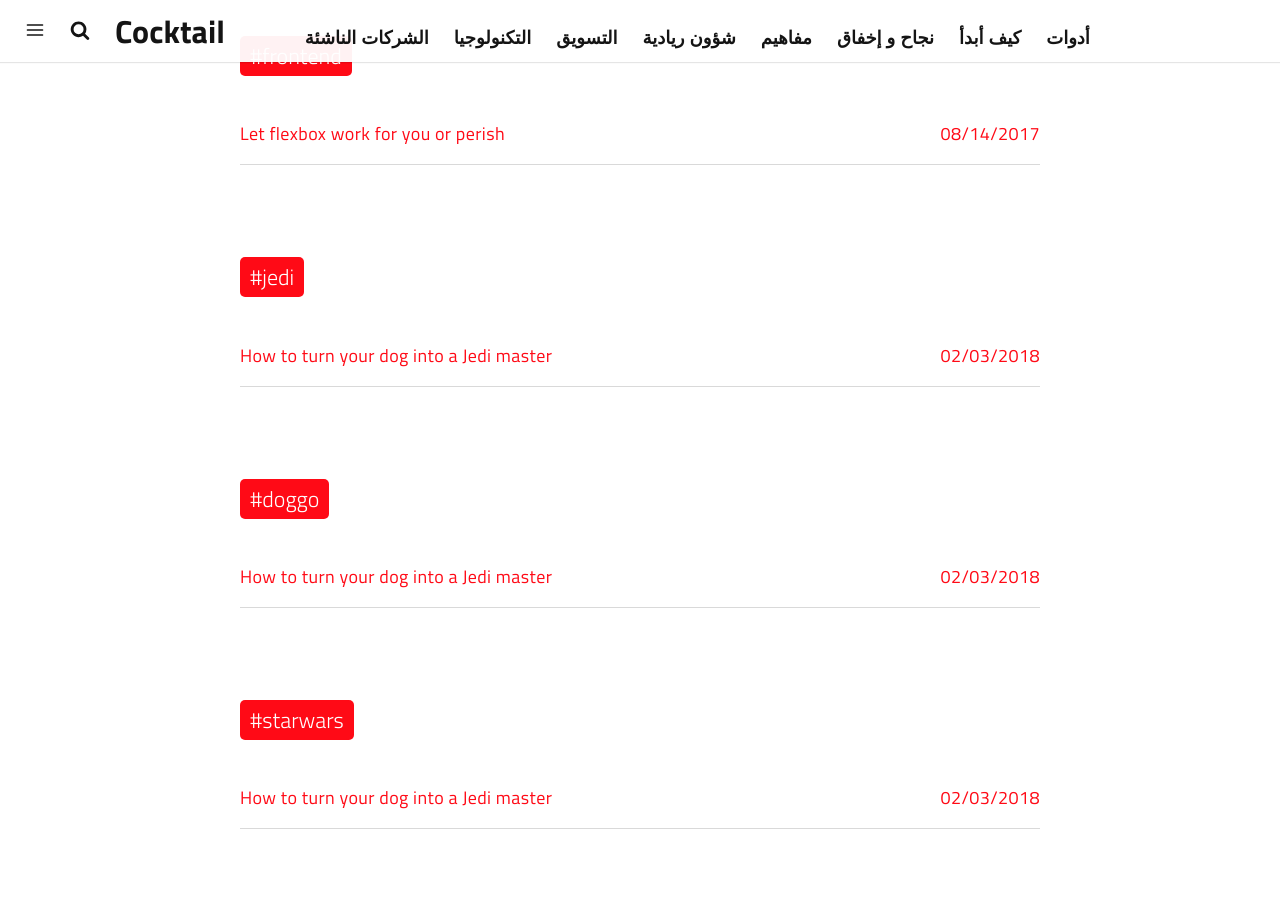
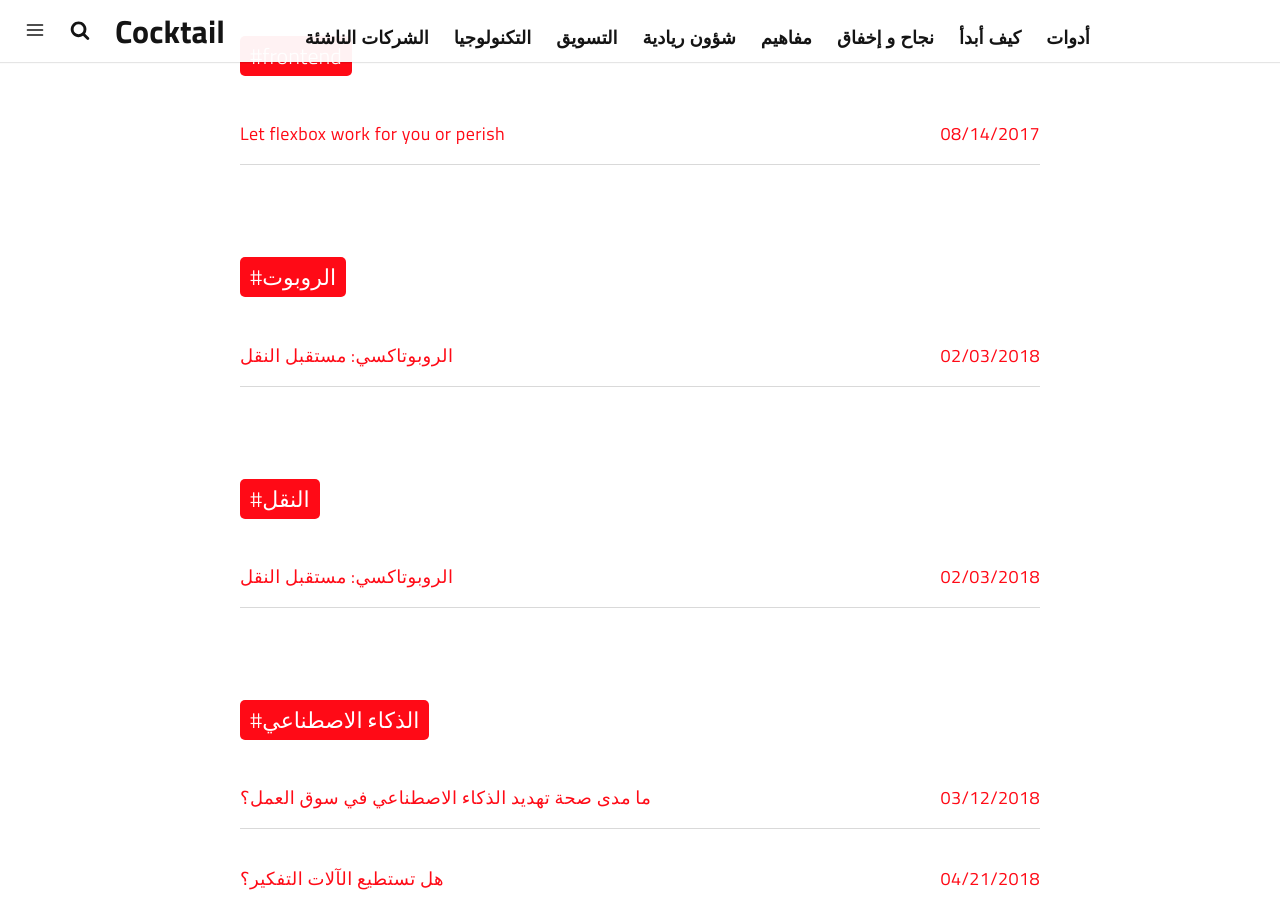
Before and after one commit to houcinegl/jekflix-AR, a Jekyll site: the page built from tags.html, in a window 1280 px wide and 900 px high, scrolled down 4347 px. Built offline with Jekyll 4.4.1, drawn with Linux system fonts in a browser that asks for light colours; a script that is not in the unit is left out; part of the change alters nothing that is shown; some of the changed text lies outside the part shown.

Commit message:
Update Posts “2012-08-08-how-to-turn-your-dog-into-a-jedi-master”

````diff
--- a/_posts/2012-08-08-how-to-turn-your-dog-into-a-jedi-master.md
+++ b/_posts/2012-08-08-how-to-turn-your-dog-into-a-jedi-master.md
@@ -1,127 +1,51 @@
 ---
 date: 2018-02-03 12:26:40
 layout: post
-title: How to turn your dog into a Jedi master
-subtitle: Lorem ipsum dolor sit amet, consectetur adipisicing elit.
-description: Lorem ipsum dolor sit amet, consectetur adipisicing elit, sed do eiusmod tempor incididunt ut labore et dolore magna aliqua.
-image: https://res.cloudinary.com/dm7h7e8xj/image/upload/v1559821648/theme8_knvabs.jpg
-optimized_image: https://res.cloudinary.com/dm7h7e8xj/image/upload/c_scale,w_380/v1559821648/theme8_knvabs.jpg
-category: tutorial
+title: "الروبوتاكسي: مستقبل النقل"
+subtitle: ""
+description: شهد العالم ثورة في صناعة سيارات الأجرة مع ظهور تطبيقات استدعاء
+  سيارات الأجرة مثل Uber و Lyft. اضطرت الشركات القائمة إلى تعديل ...
+image: /assets/img/uploads/nutonomy-driverless-car-e1507048177691.jpg
+optimized_image: /assets/img/uploads/nutonomy-driverless-car-e1507048177691.jpg
+category: التكنولوجيا
 tags:
-  - jedi
-  - doggo
-  - starwars
+  - الروبوت
+  - النقل
 author: thiagorossener
+paginate: true
 ---
+**\
+شهد العالم ثورة في صناعة سيارات الأجرة مع ظهور تطبيقات استدعاء سيارات الأجرة مثل Uber و Lyft.** لقد اضطرت الشركات القائمة إلى تحديث عروضها - إدخال التطبيقات ، على سبيل المثال - وجعل العملية أكثر شفافية. الآن ، يؤدي الذكاء الاصطناعي المتقدم إلى ظهور قوة تخريبية جديدة في الصناعة: محور الروبوت.
 
-Cas sociis natoque penatibus et magnis <a href="#">dis parturient montes</a>, nascetur ridiculus mus. *Aenean eu leo quam.* Pellentesque ornare sem lacinia quam venenatis vestibulum. Sed posuere consectetur est at lobortis. Cras mattis consectetur purus sit amet fermentum.
+لقد ألهمت التكنولوجيا رؤى طوباوية لنهاية ملكية السيارات الخاصة ، مع تمكن الناس بدلاً من ذلك من الاعتماد على أسطول مؤتمت بالكامل من المركبات لنقلهم إلى وجهاتهم المقصودة ، عند الطلب. ما إذا كان هذا يتحقق في النهاية لم يتضح بعد ؛ ومع ذلك ، ما هو مؤكد هو أن الروبوتات الآلية تخضع بالفعل لتجارب عامة محدودة في جميع أنحاء العالم ، تديرها أمثال NuTonomy في سنغافورة و Waymo في فينيكس ، أريزونا. ومع ذلك ، يبدو من المرجح أن الصين ستشهد أول استخدام تجاري لهذه التكنولوجيا ، حيث تستهدف شركة التكنولوجيا الصينية العملاقة بايدو إطلاقها في مدينة تشانغشا بحلول نهاية العام.
 
-> Curabitur blandit tempus porttitor. Nullam quis risus eget urna mollis ornare vel eu leo. Nullam id dolor id nibh ultricies vehicula ut id elit.
+كان السباق لتطوير التكنولوجيا مرًا في بعض الأحيان. رفعت Google دعوى قضائية ضد أوبر بزعم سرقتها لأسرار تجارية تتعلق بمركبات ذاتية القيادة في عام 2017 ووجهت للمهندس الذي كان مركز القضية ، أنتوني ليفاندوفسكي ، 33 تهمة بالسرقة ومحاولة السرقة في أغسطس 2019. إن الكأس المقدسة التي تقود المنافسة المسعورة هي تم تصنيف المركبات ذاتية القيادة في المستوى الخامس على معايير جمعية مهندسي السيارات (SAE) لمعيار أتمتة القيادة ، مما يعني أنها قادرة على العمل في جميع الظروف دون تفاعل بشري.
 
-Etiam porta **sem malesuada magna** mollis euismod. Cras mattis consectetur purus sit amet fermentum. Aenean lacinia bibendum nulla sed consectetur.
+ومع ذلك ، لا يزال هناك عدد من العقبات التي يجب التغلب عليها قبل وضع خدمة حقيقية لروبوتات الأجرة. كما ذكرت المعلومات لأول مرة ، من بين 10500 رحلة قامت بها وايمو في شهري يوليو وأغسطس ، حصل 30 ٪ على تصنيف أقل من خمس نجوم من الركاب. ومن الرحلات التي قدمتها الشركة للموظفين في وادي السيليكون ، ارتفع هذا الرقم إلى 47٪. كان هناك أيضًا عدد من الحوادث القاتلة البارزة التي تنطوي على نظام الطيار الآلي SAE المستوى 2 من Tesla ، بالإضافة إلى وفاة Elaine Herzberg عام 2018 التي صدمتها مركبة اختبار Uber ذاتية القيادة. على الرغم من هذه المأساة ، يبدو أن ظهور المركبات ذاتية القيادة والمركبة الآلية سيكون لها تأثير إيجابي كبير على الحد من وفيات الطرق. في عرض تقديمي عام 2018 ، نقل جون كرافسيك ، الرئيس التنفيذي لشركة Waymo ، عن إحصائيات تظهر أن الخطأ البشري كان مسؤولاً عن 94٪ من الحوادث في الولايات المتحدة.
 
-## Inline HTML elements
+**وايمو**
 
-HTML defines a long list of available inline tags, a complete list of which can be found on the [Mozilla Developer Network](https://developer.mozilla.org/en-US/docs/Web/HTML/Element).
+بدأت شركة Waymo المملوكة لشركة Alphabet Inc الحياة كمشروع داخلي للسيارة ذاتية القيادة من Google. ربما تكون لديها أعظم تجربة مع ظروف العالم الحقيقي ، قائلة على موقعها على الإنترنت إنه منذ عام 2009 ، سجلت "تكنولوجيا القيادة الذاتية بالكامل" الخاصة بها مسافة 10 ملايين ميل على طرق العالم الحقيقي.
 
-- **To bold text**, use `<strong>`.
-- *To italicize text*, use `<em>`.
-- Abbreviations, like <abbr title="HyperText Markup Langage">HTML</abbr> should use `<abbr>`, with an optional `title` attribute for the full phrase.
-- Citations, like <cite>&mdash; Thiago Rossener</cite>, should use `<cite>`.
-- <del>Deleted</del> text should use `<del>` and <ins>inserted</ins> text should use `<ins>`.
-- Superscript <sup>text</sup> uses `<sup>` and subscript <sub>text</sub> uses `<sub>`.
+تعتمد تجربة شركة Waymo One robotaxi المذكورة أعلاه في فينيكس ، أريزونا على المستخدمين الذين يستخدمون تطبيق Waymo. ومع ذلك ، أعلنت الشركة مؤخرًا عن شراكة مع شركة Lyft لنقل الركاب ، مما جعل عشرة من مركباتها متاحة خارج النظام البيئي الخاص بشركة Waymo.
 
-Most of these elements are styled by browsers with few modifications on our part.
+**ديدي**
 
-# Heading 1
+أعلنت شركة النقل الصينية Didi Chuxing (DiDi) مؤخرًا أنها ستسمح للعملاء في شنغهاي بالترحيب بالمركبات ذاتية القيادة عبر تطبيق.
 
-## Heading 2
+منذ تأسيسها في عام 2012 ، جمعت الشركة أكثر من 20 مليار دولار ، باستثمارات من أمثال SoftBank و Toyota و Apple ، التي ساهمت بمليار دولار في عام 2016. تشتهر شركة DiDi بأنها اشترت أعمال Uber في الصين ، وأعلنت سابقًا عن شراكة مع تحالف رينو ونيسان وميتسوبيشي للعمل على المركبات ذاتية القيادة.
 
-### Heading 3
+<!--StartFragment-->
 
-#### Heading 4
+\
+منحت حكومة شنغهاي الشركة الإذن باختبار أسطولها المستقل في منطقة جيادينغ بالمدينة. سيتم نشر 30 مركبة مستقلة مختلفة ، جميعها في المستوى الرابع على مقياس SAE. سيظل البشر في بعض الأحيان يقودون المركبات ، حيث أشارت الشركة إلى تعقيد بيئة شنغهاي كعامل مخفف. وفقًا لما أوردته شركة Autoblog ، من المقرر إطلاق الخدمة في غضون \`\` شهرين '' ، والتوسع إلى بكين وشنتشن بحلول عام 2020 ، وإطلاقها خارج البلاد بحلول عام 2021.
 
-Vivamus sagittis lacus vel augue rutrum faucibus dolor auctor. Duis mollis, est non commodo luctus, nisi erat porttitor ligula, eget lacinia odio sem nec elit. Morbi leo risus, porta ac consectetur ac, vestibulum at eros.
+"من خلال العمل مع شركائنا في صناعة السيارات ، لدى DiDi القدرة على أن تصبح أول شركة تحقق خدمة سيارات الأجرة الآلية على نطاق واسع في الصين ،" قال Zhang Bo ، CTO في DiDi والرئيس التنفيذي لشركة DiDi للقيادة الذاتية.
 
-## Code
+**تسلا**
 
-Cum sociis natoque penatibus et magnis dis `code element` montes, nascetur ridiculus mus.
+يعتمد المفهوم التقليدي لخدمة robotaxi على نموذج الأعمال الحالي ، فقط مع إخراج السائق من المعادلة. ومع ذلك ، تتصور Tesla وجود شبكة موزعة من المركبات المملوكة شخصيًا يتم إرسالها لأداء أعمال التاكسي عندما لا تكون قيد الاستخدام من قبل أصحابها. في يوم الاستقلال الذاتي للشركة لعام 2019 ، قال الرئيس التنفيذي للشركة الذي لا يمكن التنبؤ به بشكل سيئ إنه "واثق جدًا" من أن شبكة مشاركة الركوب المستقلة ستكون جاهزة بحلول عام 2020.
 
-```js
-// Example can be run directly in your JavaScript console
+كانت الخدمة جارية منذ فترة طويلة ، حيث طرح ماسك الفكرة لأول مرة في عام 2016. وتتمثل إحدى الميزات التي تمتلكها الشركة على المنافسين في وجود أسطول من المركبات يمكن منحه القدرات الجديدة المطلوبة من خلال تحديث البرنامج. ونقلت TechCrunch عن Musk قوله: "من وجهة نظرنا ، إذا تقدمت بسرعة لمدة عام ، ربما عام وثلاثة أشهر ، ولكن في العام المقبل بالتأكيد ، سيكون لدينا أكثر من مليون روبوتاكس على الطريق. يستيقظ الأسطول مع تحديث جوي ؛ هذا كل ما يتطلبه الأمر ".
 
-// Create a function that takes two arguments and returns the sum of those arguments
-var adder = new Function("a", "b", "return a + b");
-
-// Call the function
-adder(2, 6);
-// > 8
-```
-
-Aenean lacinia bibendum nulla sed consectetur. Etiam porta sem malesuada magna mollis euismod. Fusce dapibus, tellus ac cursus commodo, tortor mauris condimentum nibh, ut fermentum massa.
-
-## Lists
-
-Cum sociis natoque penatibus et magnis dis parturient montes, nascetur ridiculus mus. Aenean lacinia bibendum nulla sed consectetur. Etiam porta sem malesuada magna mollis euismod. Fusce dapibus, tellus ac cursus commodo, tortor mauris condimentum nibh, ut fermentum massa justo sit amet risus.
-
-* Praesent commodo cursus magna, vel scelerisque nisl consectetur et.
-* Donec id elit non mi porta gravida at eget metus.
-* Nulla vitae elit libero, a pharetra augue.
-
-Donec ullamcorper nulla non metus auctor fringilla. Nulla vitae elit libero, a pharetra augue.
-
-1. Vestibulum id ligula porta felis euismod semper.
-2. Cum sociis natoque penatibus et magnis dis parturient montes, nascetur ridiculus mus.
-3. Maecenas sed diam eget risus varius blandit sit amet non magna.
-
-Cras mattis consectetur purus sit amet fermentum. Sed posuere consectetur est at lobortis.
-
-Integer posuere erat a ante venenatis dapibus posuere velit aliquet. Morbi leo risus, porta ac consectetur ac, vestibulum at eros. Nullam quis risus eget urna mollis ornare vel eu leo.
-
-## Images
-
-Quisque consequat sapien eget quam rhoncus, sit amet laoreet diam tempus. Aliquam aliquam metus erat, a pulvinar turpis suscipit at.
-
-![placeholder](https://placehold.it/800x400 "Large example image")
-![placeholder](https://placehold.it/400x200 "Medium example image")
-![placeholder](https://placehold.it/200x200 "Small example image")
-
-## Tables
-
-Aenean lacinia bibendum nulla sed consectetur. Lorem ipsum dolor sit amet, consectetur adipiscing elit.
-
-<table>
-  <thead>
-    <tr>
-      <th>Name</th>
-      <th>Upvotes</th>
-      <th>Downvotes</th>
-    </tr>
-  </thead>
-  <tfoot>
-    <tr>
-      <td>Totals</td>
-      <td>21</td>
-      <td>23</td>
-    </tr>
-  </tfoot>
-  <tbody>
-    <tr>
-      <td>Alice</td>
-      <td>10</td>
-      <td>11</td>
-    </tr>
-    <tr>
-      <td>Bob</td>
-      <td>4</td>
-      <td>3</td>
-    </tr>
-    <tr>
-      <td>Charlie</td>
-      <td>7</td>
-      <td>9</td>
-    </tr>
-  </tbody>
-</table>
-
-Nullam id dolor id nibh ultricies vehicula ut id elit. Sed posuere consectetur est at lobortis. Nullam quis risus eget urna mollis ornare vel eu leo.
+تخطط Tesla لتحصيل حوالي 25 ٪ من الإيرادات الناتجة عن الخدمة ، والباقي يذهب إلى المالكين.
````
Also changed, not shown: assets/img/uploads/nutonomy-driverless-car-e1507048177691.jpg (added).
